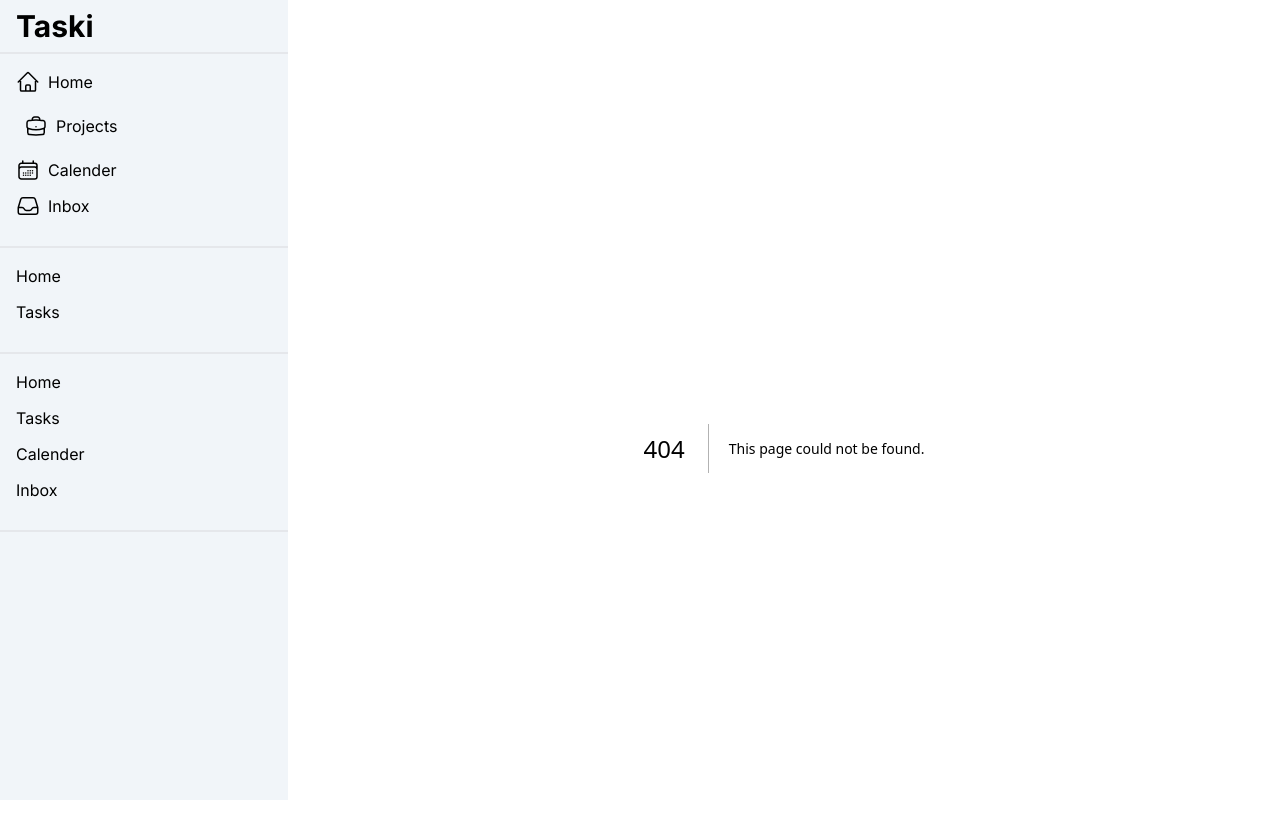
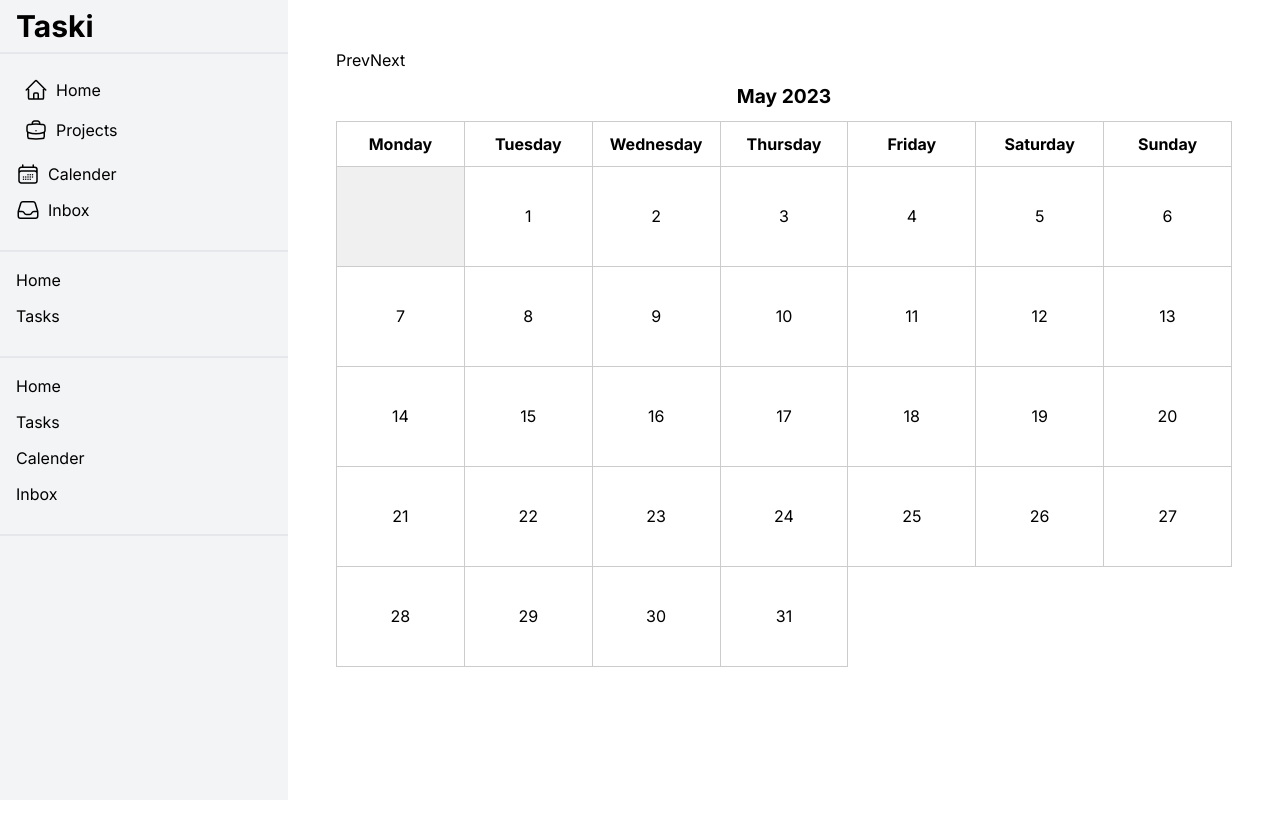
Before and after one commit to erichvorster/tasks-man, a Next.js app: page /Calendar in a window 1280 px wide. Before the commit this address had no page. Shown: the top 838 px of the page. After the commit the page ends 800 px from the top, so only its background shows below. Built offline with nearby package versions, Linux system fonts and the light colour scheme.

Commit message:
did more work on dynamic routes and added calendar and project table components

```diff
--- /dev/null
+++ b/app/Calendar/page.tsx
@@ -0,0 +1,12 @@
+import React from "react";
+import Calendar from "@/components/Calendar";
+
+const page = () => {
+  return (
+    <div>
+      <Calendar year={2021} />
+    </div>
+  );
+};
+
+export default page;
--- /dev/null
+++ b/app/Home/page.tsx
@@ -0,0 +1,12 @@
+import React from "react";
+import TaskTable from "@/components/TaskTable";
+
+const page = () => {
+  return (
+    <div>
+      <TaskTable />
+    </div>
+  );
+};
+
+export default page;
--- a/app/globals.css
+++ b/app/globals.css
@@ -2,6 +2,8 @@
 @tailwind components;
 @tailwind utilities;
 
+
+/* Modal and overlay styles */
 .overlay {
     position: fixed;
     width: 100%;
@@ -30,3 +32,49 @@
     font-size: 30px;
     font-weight: bold;
   }
+
+
+  Calendar Styles
+
+/* Calendar Styles*/
+.calendar-container {
+  width: 100%;
+  height: 100%;
+  display: flex;
+  flex-wrap: wrap;
+  justify-content: space-between;
+}
+
+.calendar-table {
+  width: 100%;
+  margin-bottom: 20px;
+  border-collapse: collapse;
+}
+
+.calendar-table caption {
+  font-size: 1.2rem;
+  font-weight: bold;
+  padding: 10px;
+  text-align: center;
+}
+
+.calendar-table thead th,
+.calendar-table tbody td {
+  border: 1px solid #ccc;
+  padding: 10px;
+  text-align: center;
+}
+
+.calendar-table tbody td {
+  height: 100px;
+  width: calc(100% / 7);
+}
+
+.calendar-table .empty-cell {
+  background-color: #f0f0f0;
+}
+
+.calendar-table tbody td.highlight {
+  background-color: red;
+  color: white;
+}
--- a/app/layout.tsx
+++ b/app/layout.tsx
@@ -5,7 +5,7 @@ import { Inter } from "next/font/google";
 import MainNav from "../components/MainNav";
 import Dashboard from "@/components/Dashboard";
 import ProjectContext from "@/context/ProjectContext";
-import { useState } from "react";
+import { useState, useEffect } from "react";
 
 const inter = Inter({ subsets: ["latin"] });
 
@@ -14,21 +14,28 @@ export default function RootLayout({
 }: {
   children: React.ReactNode;
 }) {
-
-
-
-
-
   const [projects, setProjects] = useState([]);
   const [activeProject, setActiveProject] = useState({});
 
+  useEffect(() => {
+    // Save projects to local storage whenever it changes
+    localStorage.setItem("projects", JSON.stringify(projects));
+  }, [projects]);
 
-  console.log("projects", projects);
+  useEffect(() => {
+    // Load projects from local storage on initial render
+    const storedProjects = localStorage.getItem("projects");
+    if (storedProjects) {
+      setProjects(JSON.parse(storedProjects));
+    }
+  }, []);
 
   return (
     <html lang="en">
       <body className={inter.className}>
-        <ProjectContext.Provider value={{ projects, setProjects, activeProject, setActiveProject}}>
+        <ProjectContext.Provider
+          value={{ projects, setProjects, activeProject, setActiveProject }}
+        >
           <MainNav projects={projects} setProjects={setProjects} />
           <Dashboard>{children}</Dashboard>
         </ProjectContext.Provider>
--- /dev/null
+++ b/components/Calendar.tsx
@@ -0,0 +1,124 @@
+"use client";
+
+import React, { useState } from "react";
+
+function Calendar() {
+  const [currentMonth, setCurrentMonth] = useState(new Date());
+  const dates = ["8/21/2023", "8/24/2023", "8/29/2023"];
+
+  const getMonthDays = (year, month) => {
+    return new Date(year, month + 1, 0).getDate();
+  };
+
+  const getMonthFirstDay = (year, month) => {
+    return new Date(year, month, 1).getDay();
+  };
+
+  const renderCalendar = () => {
+    const month = currentMonth.getMonth();
+    const year = currentMonth.getFullYear();
+
+    const monthDays = getMonthDays(year, month);
+    const monthFirstDay = getMonthFirstDay(year, month);
+
+    const monthRows = [];
+    let week = [];
+
+    for (let i = 0; i < monthFirstDay; i++) {
+      week.push(<td key={`empty-${i}`} className="empty-cell"></td>);
+    }
+
+    for (let day = 1; day <= monthDays; day++) {
+      const currentDate = new Date(year, month, day);
+      const dateString = `${
+        currentDate.getMonth() + 1
+      }/${currentDate.getDate()}/${currentDate.getFullYear()}`;
+
+      let tdClassName = "";
+      if (dates.includes(dateString)) {
+        tdClassName = "highlight";
+      }
+
+      week.push(
+        <td key={`day-${day}`} className={tdClassName}>
+          {day}
+        </td>
+      );
+
+      if (week.length === 7) {
+        monthRows.push(<tr key={`week-${day / 7}`}>{week}</tr>);
+        week = [];
+      }
+    }
+
+    if (week.length > 0) {
+      monthRows.push(<tr key={`week-${monthDays / 7 + 1}`}>{week}</tr>);
+    }
+
+    return (
+      <table className="calendar-table">
+        <caption>
+          {getMonthName(month)} {year}
+        </caption>
+        <thead>
+          <tr>
+            <th>Monday</th>
+            <th>Tuesday</th>
+            <th>Wednesday</th>
+            <th>Thursday</th>
+            <th>Friday</th>
+            <th>Saturday</th>
+            <th>Sunday</th>
+          </tr>
+        </thead>
+        <tbody>{monthRows}</tbody>
+      </table>
+    );
+  };
+
+  const getMonthName = (month) => {
+    const monthNames = [
+      "January",
+      "February",
+      "March",
+      "April",
+      "May",
+      "June",
+      "July",
+      "August",
+      "September",
+      "October",
+      "November",
+      "December",
+    ];
+    return monthNames[month];
+  };
+
+  const goToPrevMonth = () => {
+    const prevMonth = new Date(
+      currentMonth.getFullYear(),
+      currentMonth.getMonth() - 1
+    );
+    setCurrentMonth(prevMonth);
+  };
+
+  const goToNextMonth = () => {
+    const nextMonth = new Date(
+      currentMonth.getFullYear(),
+      currentMonth.getMonth() + 1
+    );
+    setCurrentMonth(nextMonth);
+  };
+
+  return (
+    <div className="calendar-container">
+      <div className="calendar-header">
+        <button onClick={goToPrevMonth}>Prev</button>
+        <button onClick={goToNextMonth}>Next</button>
+      </div>
+      {renderCalendar()}
+    </div>
+  );
+}
+
+export default Calendar;
--- a/components/MainNav.tsx
+++ b/components/MainNav.tsx
@@ -1,4 +1,3 @@
-
 import {
   HomeIcon,
   BriefcaseIcon,
@@ -6,7 +5,7 @@ import {
   InboxIcon,
   ArrowLongRightIcon,
   CubeIcon,
-  PlusIcon
+  PlusIcon,
 } from "@heroicons/react/24/outline";
 import Link from "next/link";
 import { Modal } from "@/components/Modal";
@@ -14,11 +13,9 @@ import { Overlay } from "@/components/Overlay";
 import { useContext, useState } from "react";
 import ProjectContext from "@/context/ProjectContext";
 
-
-const MainNav = ({projects, setProjects}) => {
+const MainNav = ({ projects, setProjects }) => {
+  const { activeProject, setActiveProject } = useContext(ProjectContext);
   const [showProjects, setShowProjects] = useState(false);
-  const {activeProject, setActiveProject } = useContext(ProjectContext);
-
 
   const [show, setShow] = useState<boolean>(false);
 
@@ -29,40 +26,65 @@ const MainNav = ({projects, setProjects}) => {
     setShow(false);
   };
 
-
   return (
-    <div className="bg-slate-100 w-72  absolute top-0 bottom-0 left-0">
+    <div className="bg-gray-100 w-72  absolute top-0 bottom-0 left-0">
       <div className=" flex flex-col justify-between h-44">
         <div className="border-b-2 pl-4 py-2">
           <h1 className="text-3xl font-bold">Taski</h1>
         </div>
-        <ul className="flex flex-col h-52 py-4 pl-4 border-b-2 ">
-          <li className="cursor-pointer mb-3 flex items-center">
+        <ul className="flex flex-col py-4 pl-4 border-b-2 ">
+          <Link
+            href="/Home"
+            className="flex items-center p-2 hover:bg-slate-400/25 rounded-md w-11/12 group"
+          >
+            <li className="cursor-pointer  flex items-center">
               <HomeIcon className="w-6 h-6 mr-2" />
               Home
             </li>
+          </Link>
           <li className="cursor-pointer mb-3 flex items-center">
-            <Link href="/Projects" className="flex items-center p-2 hover:bg-slate-400/25 rounded-md w-11/12 group">
+            <Link
+              href="/Projects"
+              onClick={() => setShowProjects(!showProjects)}
+              className="flex items-center p-2 hover:bg-slate-400/25 rounded-md w-11/12 group"
+            >
               <BriefcaseIcon className="w-6 h-6 mr-2" />
               Projects
-              <PlusIcon onClick={showModal} className="h-6 w-6 ml-auto text-transparent group-hover:text-black hover:bg-white rounded-md p-1"/>
+              <PlusIcon
+                onClick={showModal}
+                className="h-6 w-6 ml-auto text-transparent group-hover:text-black hover:bg-white rounded-md p-1"
+              />
             </Link>
           </li>
-          {projects.length !== 0 && <div className="ml-8">
+          {showProjects && (
+            <div>
+              {projects.length !== 0 && (
+                <div className="ml-8">
                   {projects.map((project, i) => (
-                 <li className="cursor-pointer mb-3 flex items-center" key={i} onClick={() => setActiveProject(project)}>
-                   <Link href={`/Projects/${project.id}`} className="flex items-center hover:bg-slate-400/25 p-2 rounded-md w-11/12">
+                    <li
+                      className="cursor-pointer mb-3 flex items-center"
+                      key={i}
+                      onClick={() => setActiveProject(project)}
+                    >
+                      <Link
+                        href={`/Projects/${project.id}`}
+                        className="flex items-center hover:bg-slate-400/25 p-2 rounded-md w-11/12"
+                      >
                         <ArrowLongRightIcon className="w-5 h-5 mr-2 " />
                         {project.name}
                       </Link>
                     </li>
                   ))}
-            </div>}
+                </div>
+              )}
+            </div>
+          )}
+          <Link href="/Calendar">
             <li className="cursor-pointer mb-3 flex items-center">
               <CalendarDaysIcon className="w-6 h-6 mr-2" />
               Calender
             </li>
-
+          </Link>
           <li className="cursor-pointer mb-3 flex items-center">
             <InboxIcon className="w-6 h-6 mr-2" />
             Inbox
@@ -80,8 +102,8 @@ const MainNav = ({projects, setProjects}) => {
         </ul>
       </div>
       {show && (
-        <Overlay >
-          <Modal hideOverlay={hideModal} setProjects={setProjects}/>
+        <Overlay>
+          <Modal hideOverlay={hideModal} setProjects={setProjects} />
         </Overlay>
       )}
     </div>
--- /dev/null
+++ b/components/TaskTable.tsx
@@ -0,0 +1,55 @@
+"use client";
+
+import React, { useContext } from "react";
+import ProjectContext from "@/context/ProjectContext";
+
+const TaskTable = () => {
+  const { projects } = useContext(ProjectContext);
+
+  console.log("projects", projects);
+
+  return (
+    <div>
+      <div className="flex justify-between mb-4">
+        <div>
+          <h1 className="text-3xl font-bold mb-4">Projects</h1>
+          <p className="font-bold">{projects.length} total tasks</p>
+        </div>
+        <div className="flex">
+          <h2>Current Tasks</h2>
+          <h2>Completed Task</h2>
+        </div>
+      </div>
+      <table className="w-full">
+        <thead>
+          <tr className="text-left border-t border-b ">
+            <th className="py-2">Name</th>
+            <th className="py-2">Status</th>
+            <th className="py-2">Tags</th>
+            <th className="py-2">Due Date</th>
+          </tr>
+        </thead>
+        <tbody>
+          {projects.length === 0 ? (
+            <tr>
+              <td colSpan={4} className="text-center py-2">
+                You currently have no projects
+              </td>
+            </tr>
+          ) : (
+            projects.map((project, i) => (
+              <tr key={i}>
+                <td>{project.name}</td>
+                <td>{project.status}</td>
+                <td>{project.tags}</td>
+                <td>{project.dueDate}</td>
+              </tr>
+            ))
+          )}
+        </tbody>
+      </table>
+    </div>
+  );
+};
+
+export default TaskTable;
--- a/components/Todos.tsx
+++ b/components/Todos.tsx
@@ -18,8 +18,6 @@ const Todos = () => {
     description: "",
     id: "",
   });
-
-  console.log(todos);
 
   React.useEffect(() => {
     getTodos().then((data: Todo[]) => setTodos(data));
@@ -115,7 +113,6 @@ const Todos = () => {
               ))}
             </div>
           </div>
-
         </div>
       </div>
     </div>
```
Lines whose indentation alone changed are shown as unchanged.
